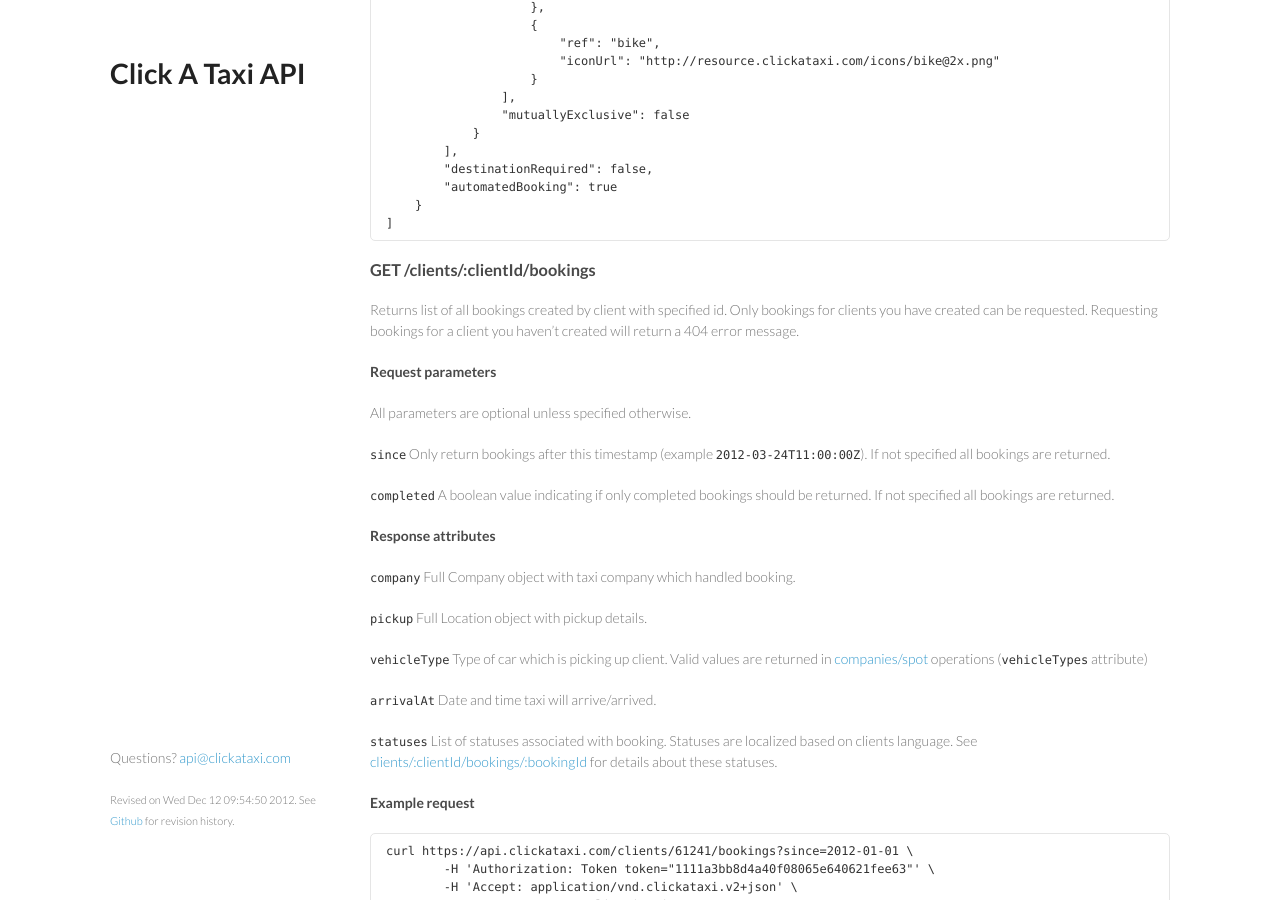
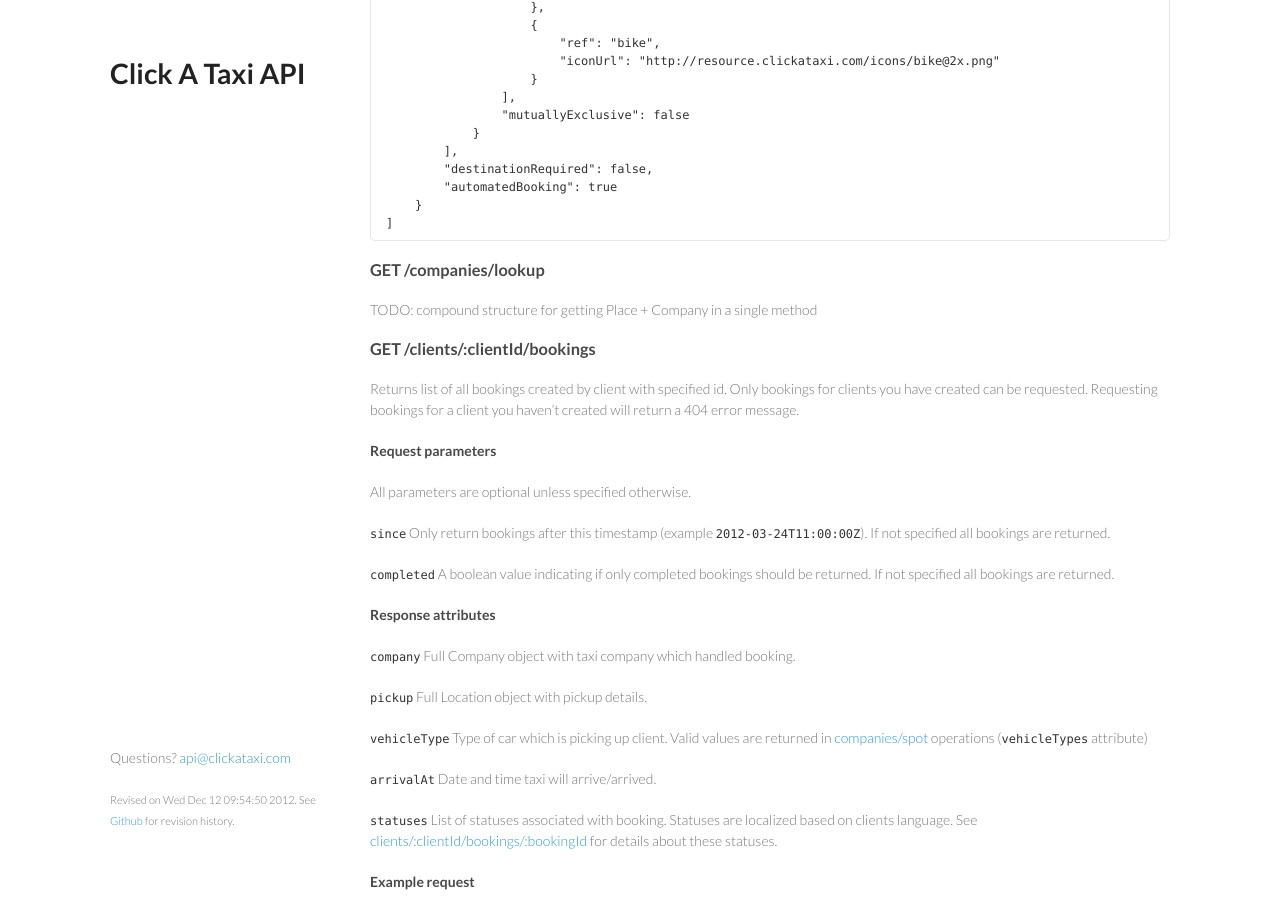
Before and after one commit to clickataxi/api-documentation, a Jekyll site: the page built from index.md, in a window 1280 px wide and 900 px high, scrolled down 5728 px. Built offline with Jekyll 4.4.1, drawn with Linux system fonts in a browser that asks for light colours; Markdown is read by kramdown in place of the engine named in the settings.

Commit message:
Adds line for new /companies/lookup method

```diff
--- a/index.md
+++ b/index.md
@@ -346,6 +346,12 @@
 	        "automatedBooking": true
 	    }
 	]
+
+
+### <a id="lookup_companies"></a> GET /companies/lookup
+
+TODO: compound structure for getting Place + Company in a single method
+
 
 ### GET /clients/:clientId/bookings
 
```
